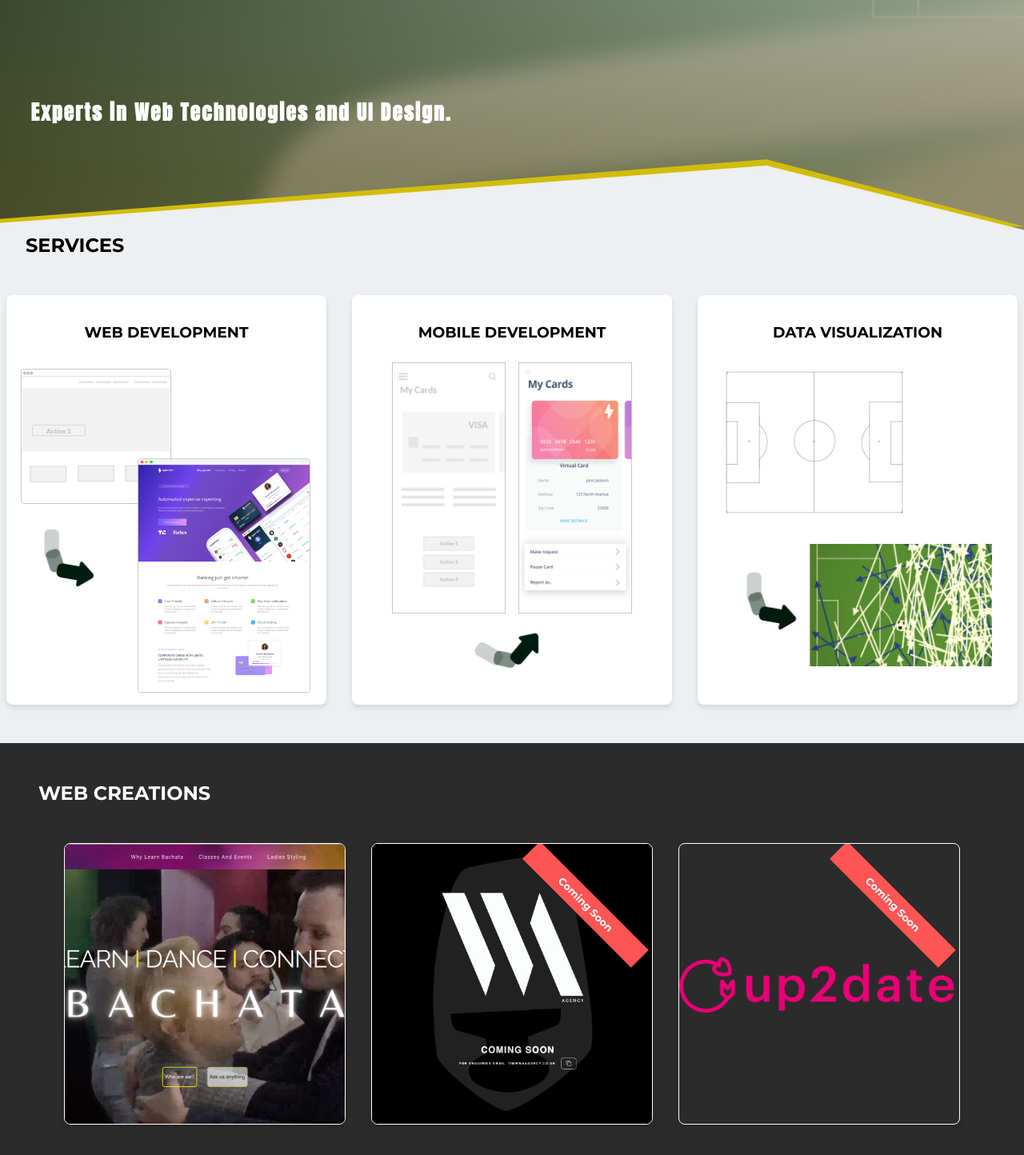
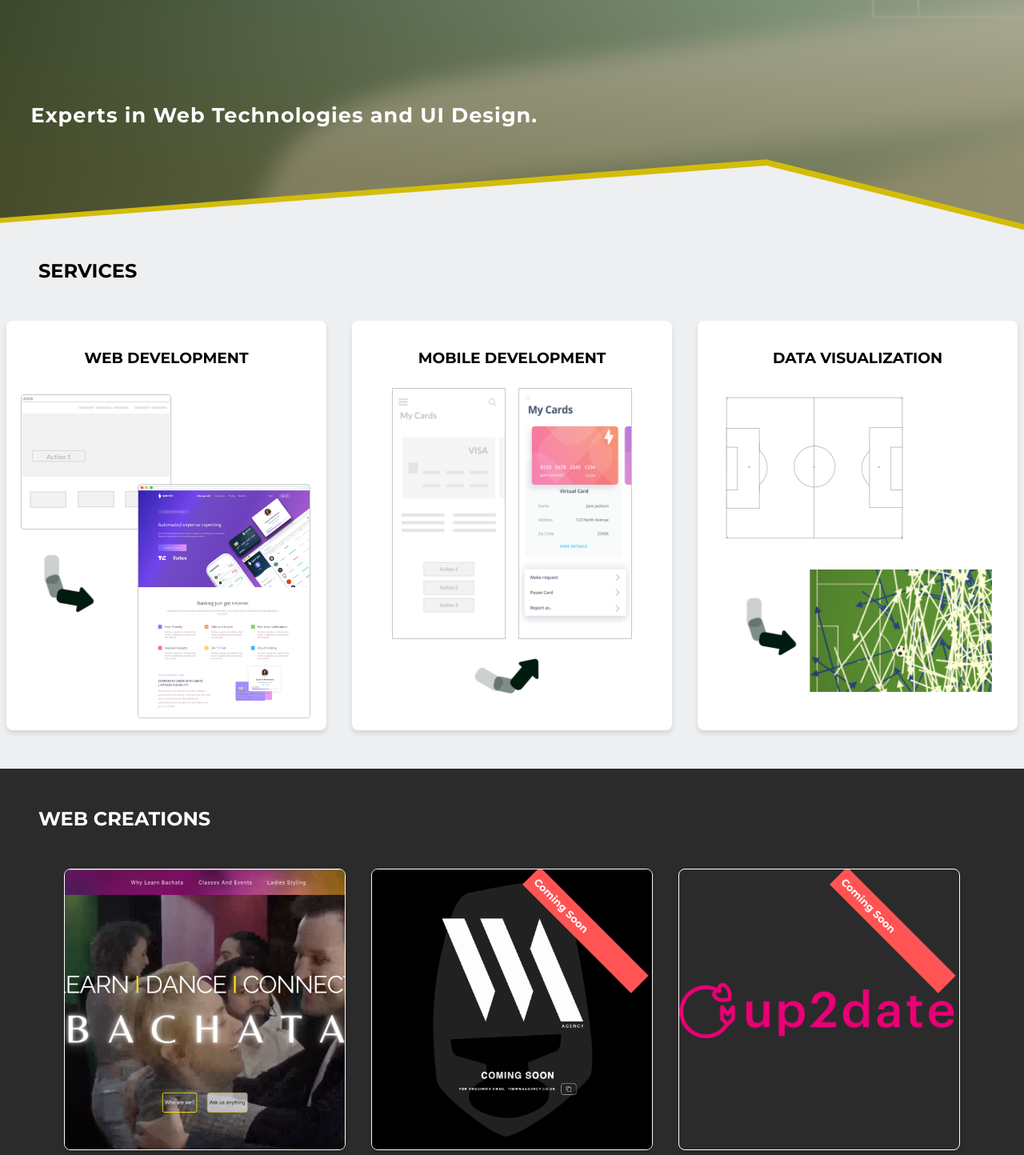
Before and after one commit to andyjalex/web-art, a website: page public/index.html in a window 1280 px wide. Shown: the part 500-1944 px from the top of the page at 80% size. Drawn offline with nearby package versions, Linux system fonts and the light colour scheme.

Commit message:
general updates

```diff
--- a/public/main.css
+++ b/public/main.css
@@ -65,7 +65,7 @@
     width: calc(100% + 120px);
     height: 560px; /* Original polygon height */
     background: #D2BD0A; /*#ff1b68;*/
-    clip-path: polygon(0 97%, 77% 82%, 100% 97%);
+    clip-path: polygon(-4% 97.5%, 77% 82%, 104% 99%);
     z-index: 2;
   }
   #product-overview::before {
@@ -84,13 +84,13 @@
 
   #product-overview h1 {
     color: white;
-    font-family: "Anton", sans-serif;
+    /* font-family: "Anton", sans-serif; */
     position: absolute;
     bottom: 15%;
     left: 3%;
     font-size: 1.6rem;
     z-index: 3; /* Ensure the h1 is above the ::after pseudo-element */
-    letter-spacing: 2px;
+    letter-spacing: 1px;
   }
   #bottom {
     height: 40%;
@@ -127,6 +127,7 @@
 
   #services h2 {
     margin: 2rem;
+    text-align: center;
   }
 
 
@@ -147,6 +148,7 @@
   #web-creations h2 {
     margin: 2rem;
     color: white;
+    text-align: center;
   }
   .creations-list {
     width: 100%;
@@ -453,6 +455,18 @@
       box-shadow: rgba(0, 0, 0, 0.1) 0px 4px 6px;
     }
 
+    #services h2 {
+      margin: 3rem;
+      margin-top: 4rem;
+      margin-bottom: 2rem;
+      text-align: left;
+    }
+
+    #web-creations h2 {
+      margin: 2rem;
+      color: white;
+      text-align: left;
+    }
     .creations-list {
       flex-direction: row;
     }
--- a/public/shared.css
+++ b/public/shared.css
@@ -28,7 +28,7 @@ main {
 }
 
 .main-header.scrolled {
-    background-color: rgba(0, 0, 0, 0.2); /* Adjusted background color on scroll */
+    background-color: rgba(0,27,15,0.5); /* Adjusted background color on scroll */
 }
 
 .backdrop {
```
Also changed, not shown: public/contact-us/index.html (+1 -1 lines).
